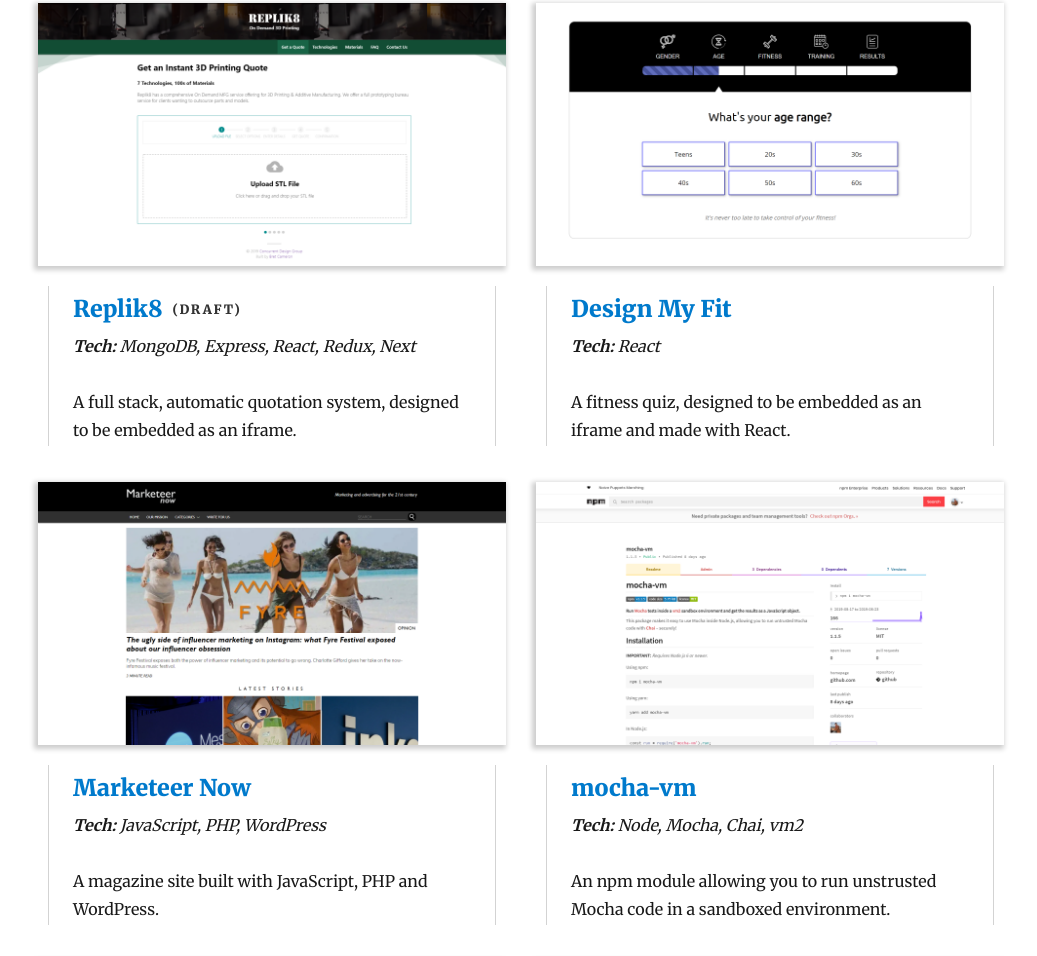
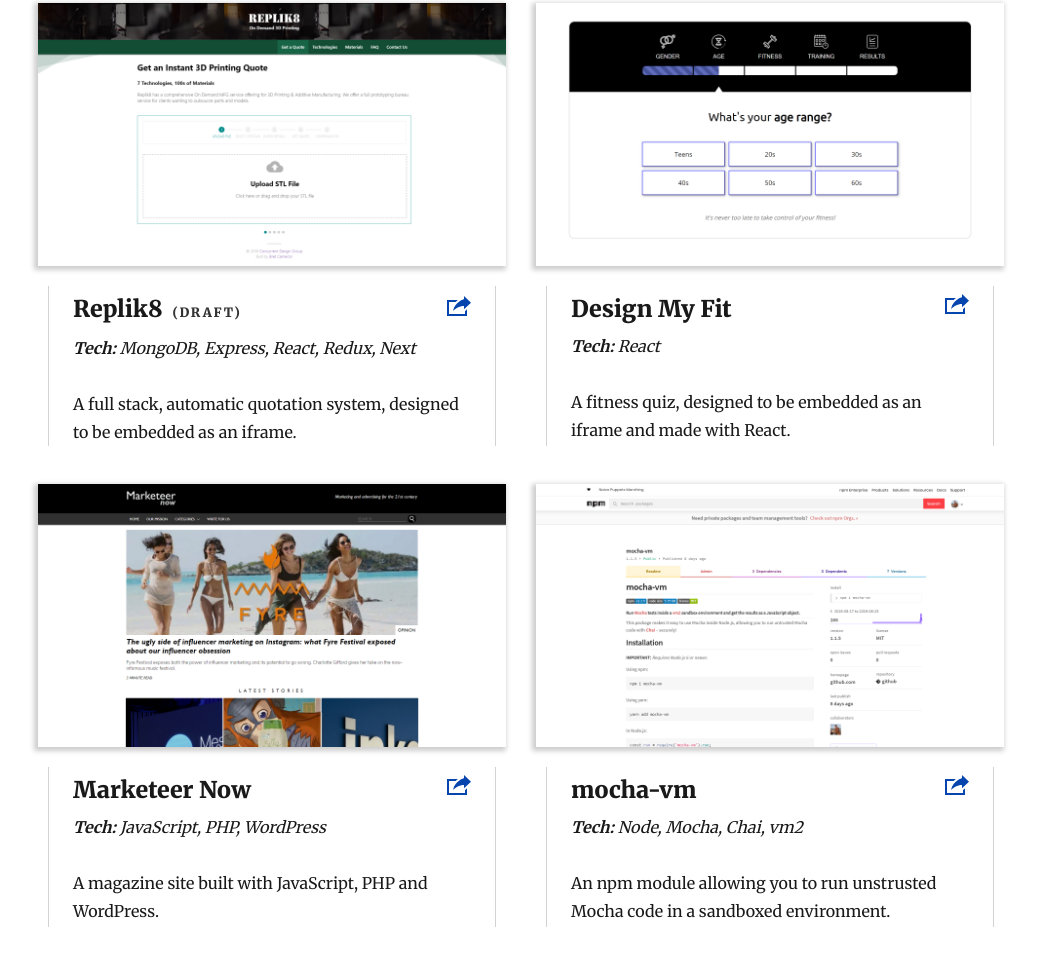
Before and after one commit to BretCameron/portfolio, a Gatsby site: page / in a window 1280 px wide. Shown: the part 1928-2884 px from the top of the page, without its empty margins (119-1156 px from the left). Built offline with nearby package versions, Linux system fonts and the light colour scheme; Gatsby itself is replaced by a stand-in of ours; some packages are replaced by stand-ins of ours.

Commit message:
Link out to project websites and Medium

```diff
--- a/src/components/bio.js
+++ b/src/components/bio.js
@@ -103,7 +103,6 @@
                   height: 450,
                   objectFit: `cover`,
                   // boxShadow: `-8px 8px 0 0 #000000`,
-                  // boxShadow: `-2px 2px 5px 2px #00000033`,
                   overflow: `hidden`
                 }}
               >
@@ -130,7 +129,8 @@
                 <p
                   style={{
                     fontSize: `1.1rem`,
-                    fontWeight: 100
+                    fontWeight: 100,
+                    textShadow: `2px 2px 5px #000000`,
                   }}
                 >
                   I'm a developer and designer based in London, currently on the look out for new opportunities. I specialise in the MERN stack (MongoDB, Express, React, Node).
@@ -145,7 +145,9 @@
                     fontWeight: 100,
                     columnCount: 3,
                     textAlign: `left`,
-                    paddingLeft: `20px`
+                    paddingLeft: `20px`,
+                    textShadow: `2px 2px 5px #000000`,
+
                   }}
                 >
                   <ul>
--- a/src/components/contact.js
+++ b/src/components/contact.js
@@ -47,6 +47,7 @@
               // background: `black`,
               color: `white`,
               marginTop: `100px`,
+              boxShadow: `0px -2px 5px #00000055`,
               // paddingBottom: `100px`
             }}>
             <div style={{
@@ -125,7 +126,8 @@
                         width: `100%`,
                         background: `none`,
                         border: `1px solid white`,
-                        color: `white`
+                        color: `white`,
+                        cursor: `pointer`
                       }} />
                     </div>
                   </div>
--- a/src/pages/index.js
+++ b/src/pages/index.js
@@ -95,27 +95,40 @@
                         }} />
                       </div>
                       <div>
-                        <a target="_blank" rel="noopener noreferrer" href={node.frontmatter.link}>
+                        <div style={{
+                          display: `flex`,
+                          justifyContent: `space-between`,
+                          alignItems: `flex-end`
+                        }}>
                           <div style={{
-                            display: `flex`,
-                            justifyContent: `left`,
-                            alignItems: `center`
+                            display: `inline-block`
                           }}>
                             <h3 style={{
-                              margin: `20px 10px 10px 0`
+                              margin: `20px 10px 10px 0`,
+                              display: `inline-block`
 
                             }}>
                               {node.frontmatter.title}
                             </h3>
                             <h4 style={{
-                              margin: `20px 0 10px 0`,
+                              margin: `20px 0 15px 0`,
                               fontSize: `0.8rem`,
-                              color: `#333`
+                              color: `#333`,
+                              display: `inline-block`
+
                             }}>
                               {node.frontmatter.draft ? '(Draft)' : ''}
                             </h4>
                           </div>
-                        </a>
+                          {node.frontmatter.link ? <a style={{
+                            display: `inline-block`,
+                            margin: `10px 0 8px 0`,
+                          }} target="_blank" rel="noopener noreferrer" href={node.frontmatter.link}>
+                            <svg xmlns="http://www.w3.org/2000/svg" width="24" height="24" viewBox="0 0 24 24">
+                              <title>Go to Website</title>
+                              <path fill="#0645AD" d="M6 17c2.269-9.881 11-11.667 11-11.667v-3.333l7 6.637-7 6.696v-3.333s-6.17-.171-11 5zm12 .145v2.855h-16v-12h6.598c.768-.787 1.561-1.449 2.339-2h-10.937v16h20v-6.769l-2 1.914z"/></svg>
+                        </a> : ''}
+                        </div>
                         <p>
                           <em><strong>Tech: </strong>{node.frontmatter.tech}</em>
                         </p>
@@ -164,9 +177,9 @@
                         marginBottom: rhythm(1 / 4),
                       }}
                     >
-                      <Link style={{ boxShadow: `none` }} to={node.fields.slug}>
+                      <a target="_blank" rel="noopener noreferrer" style={{ boxShadow: `none` }} href={node.frontmatter.link}>
                         {title}
-                      </Link>
+                      </a>
                     </h3>
                     <small>{node.frontmatter.date}</small>
                   </header>
@@ -209,6 +222,7 @@
             date(formatString: "MMMM DD, YYYY")
             title
             description
+            link
           }
         }
       }
```
Also changed, not shown: 1 other file.
